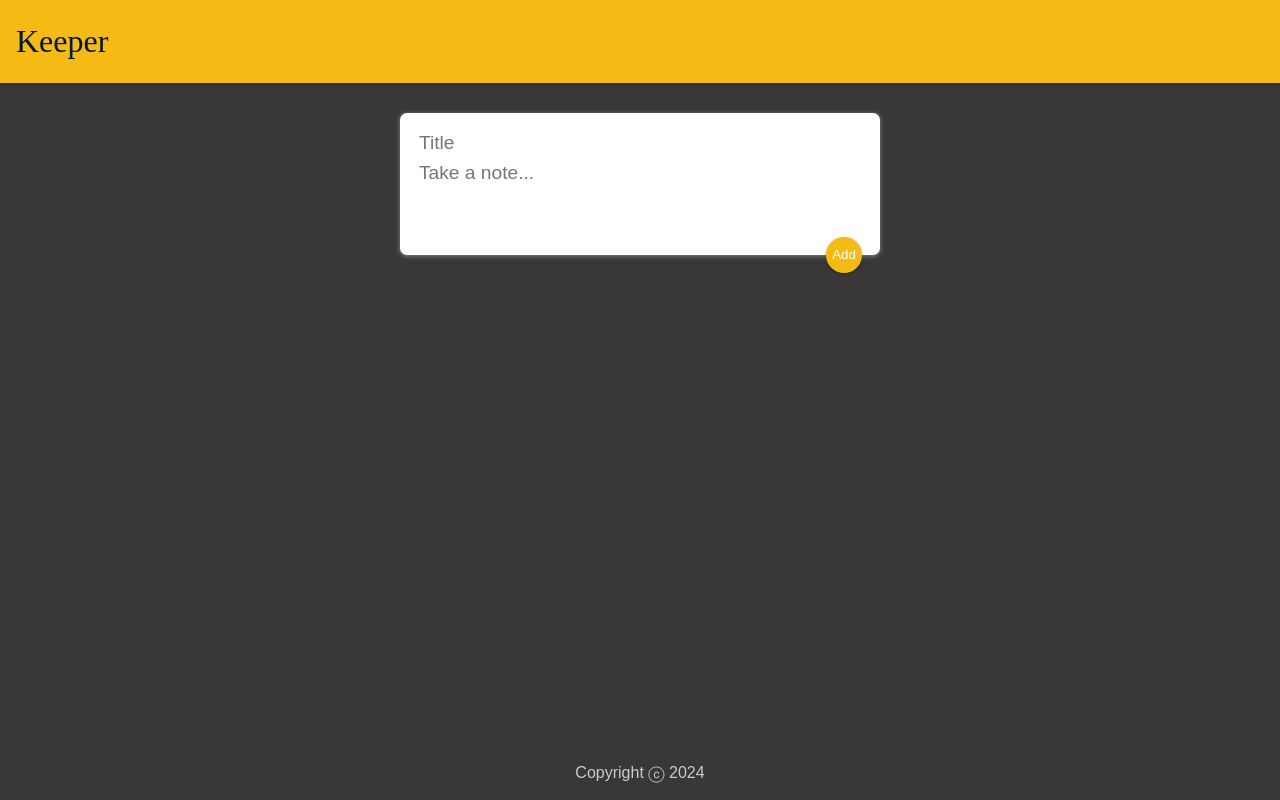
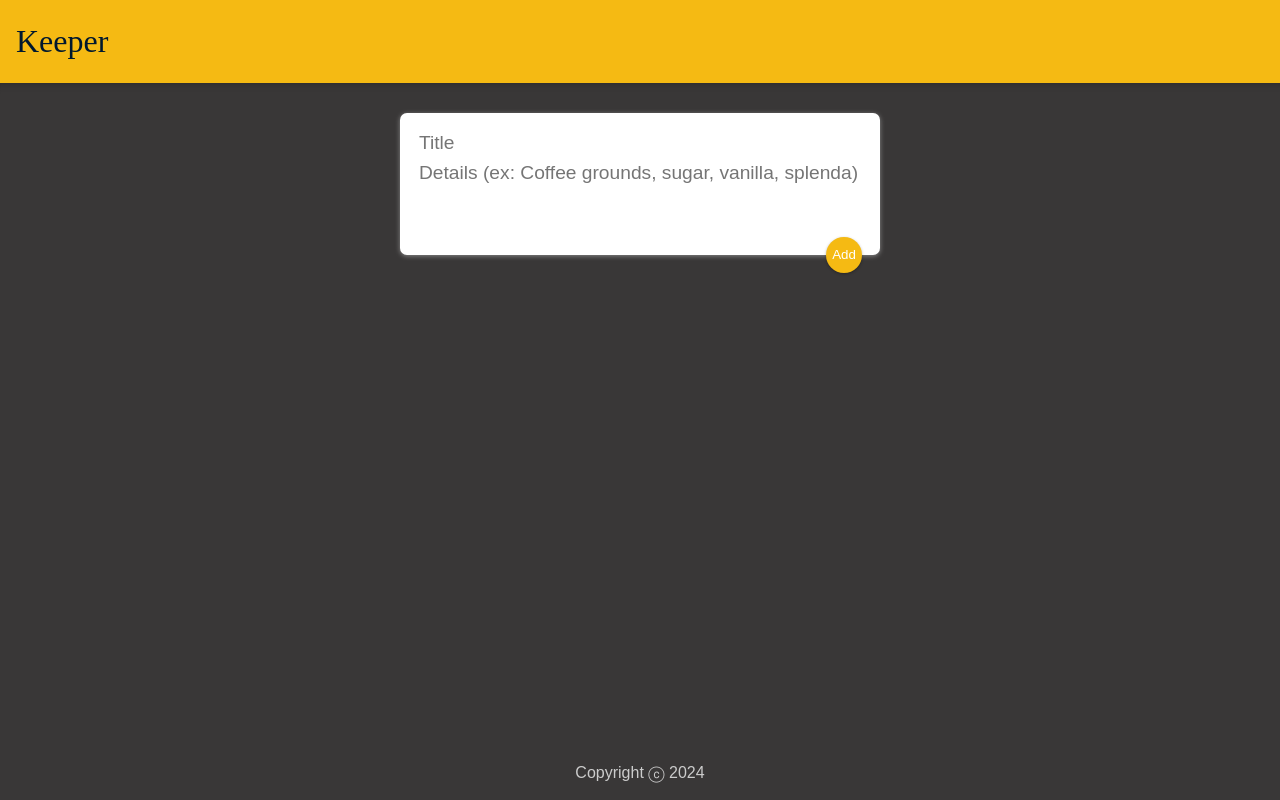
Before and after one commit to electric-otter/Waterkeep, a React (Vite) app: page / in a window 1280 px wide. Built offline with nearby package versions, Linux system fonts and the light colour scheme; a web font is replaced by a local one.

Commit message:
Update CreateArea.jsx

```diff
--- a/src/components/CreateArea.jsx
+++ b/src/components/CreateArea.jsx
@@ -37,7 +37,7 @@ function CreateArea(props) {
       <form>
         <input name="title" onChange={handleChange} value={note.title} placeholder="Title" />
 
-        <textarea name="content" onChange={handleChange} value={note.content} placeholder="Take a note..." rows="3" />
+        <textarea name="content" onChange={handleChange} value={note.content} placeholder="Details (ex: Coffee grounds, sugar, vanilla, splenda)" rows="3" />
         <button onClick={submitNote}>Add</button>
       </form>
     </div>
```
